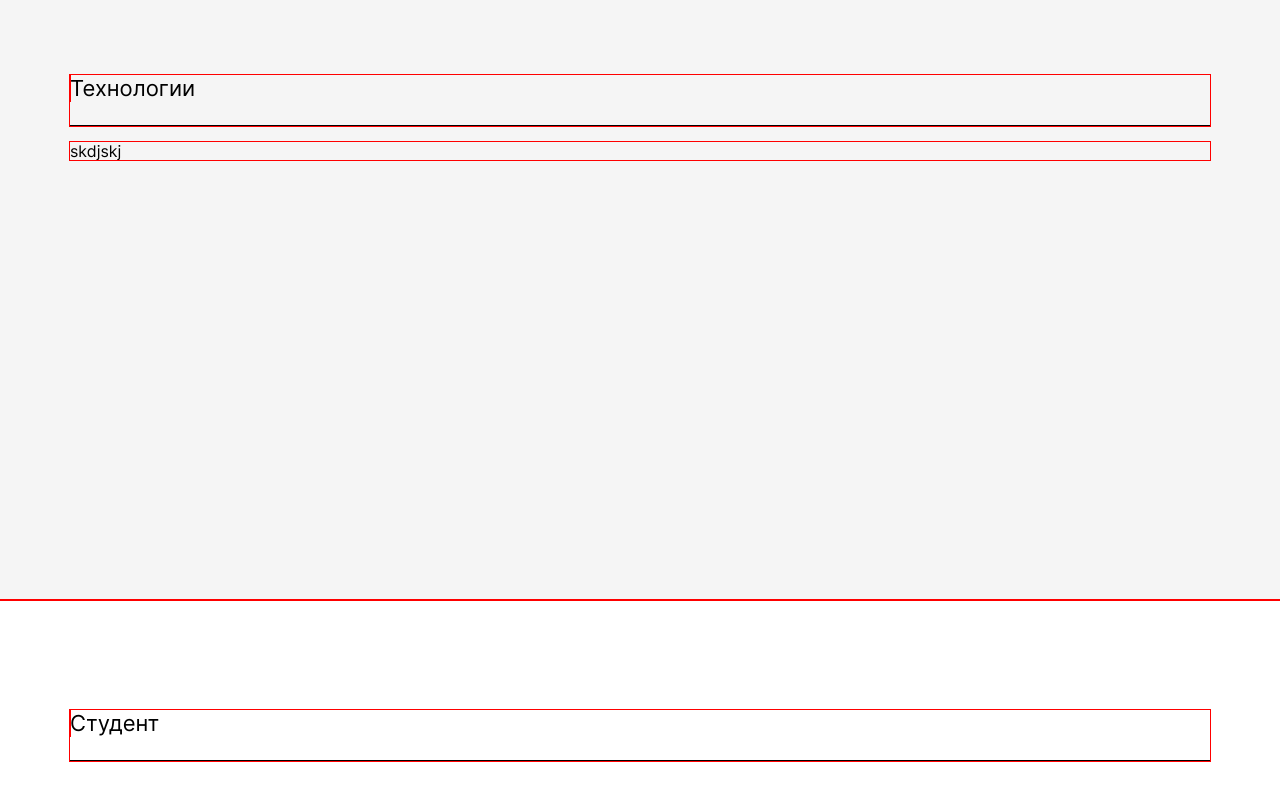
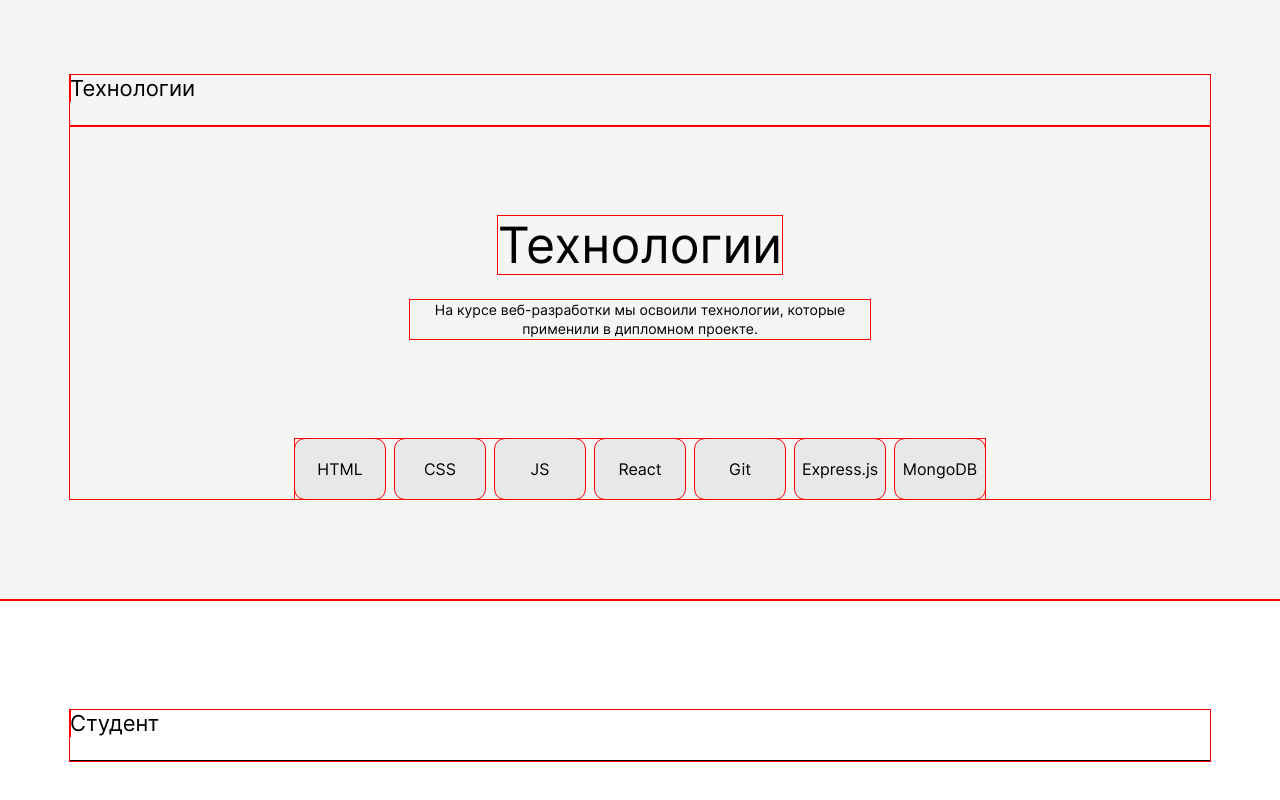
Before and after one commit to kozhevatova/movies-explorer-frontend, a React (Create React App) app: page / in a window 1280 px wide. Shown: the part 1298-2098 px from the top of the page. Built offline with nearby package versions, Linux system fonts and the light colour scheme.

Commit message:
feat: techs

```diff
--- a/src/components/Techs/Techs.css
+++ b/src/components/Techs/Techs.css
@@ -0,0 +1,50 @@
+.techs {
+  display: flex;
+  flex-direction: column;
+  align-items: center;
+}
+
+.techs__title {
+  max-width: 600px;
+  min-height: 58px;
+  font-weight: 400;
+  font-size: 50px;
+  line-height: 1.16;
+  margin: 90px 0 26px;
+  padding: 0;
+}
+
+.techs__text {
+  font-weight: 400;
+  font-size: 14px;
+  line-height: 1.4;
+  text-align: center;
+  max-width: 460px;
+  padding: 0;
+  margin: 0 0 100px;
+}
+
+.techs__list {
+  list-style: none;
+  margin: 0;
+  padding: 0;
+  display: grid;
+  grid-template-columns: repeat(auto-fit, 90px);
+  column-gap: 10px;
+  max-width: 690px;
+  width: 100%;
+  justify-content: center;
+}
+
+.techs__item {
+  background-color: #e8e8e8;
+  border-radius: 10px;
+  min-width: 90px;
+  min-height: 60px;
+  text-align: center;
+  display: flex;
+  justify-content: center;
+  align-items: center;
+  margin: 0;
+  padding: 0;
+}
--- a/src/components/Techs/Techs.js
+++ b/src/components/Techs/Techs.js
@@ -4,7 +4,20 @@ import Info from '../Info/Info';
 const Techs = () => {
   return (
     <Info title="Технологии" linkId="techs" type="techs">
-      <p>skdjskj</p>
+      <div className="techs">
+        <h2 className="techs__title">Технологии</h2>
+        <p className="techs__text">На курсе веб-разработки мы освоили технологии, которые применили
+        в дипломном проекте.</p>
+        <ul className="techs__list">
+          <p className="techs__item">HTML</p>
+          <p className="techs__item">CSS</p>
+          <p className="techs__item">JS</p>
+          <p className="techs__item">React</p>
+          <p className="techs__item">Git</p>
+          <p className="techs__item">Express.js</p>
+          <p className="techs__item">MongoDB</p>
+        </ul>
+      </div>
     </Info>
   );
 };
```
